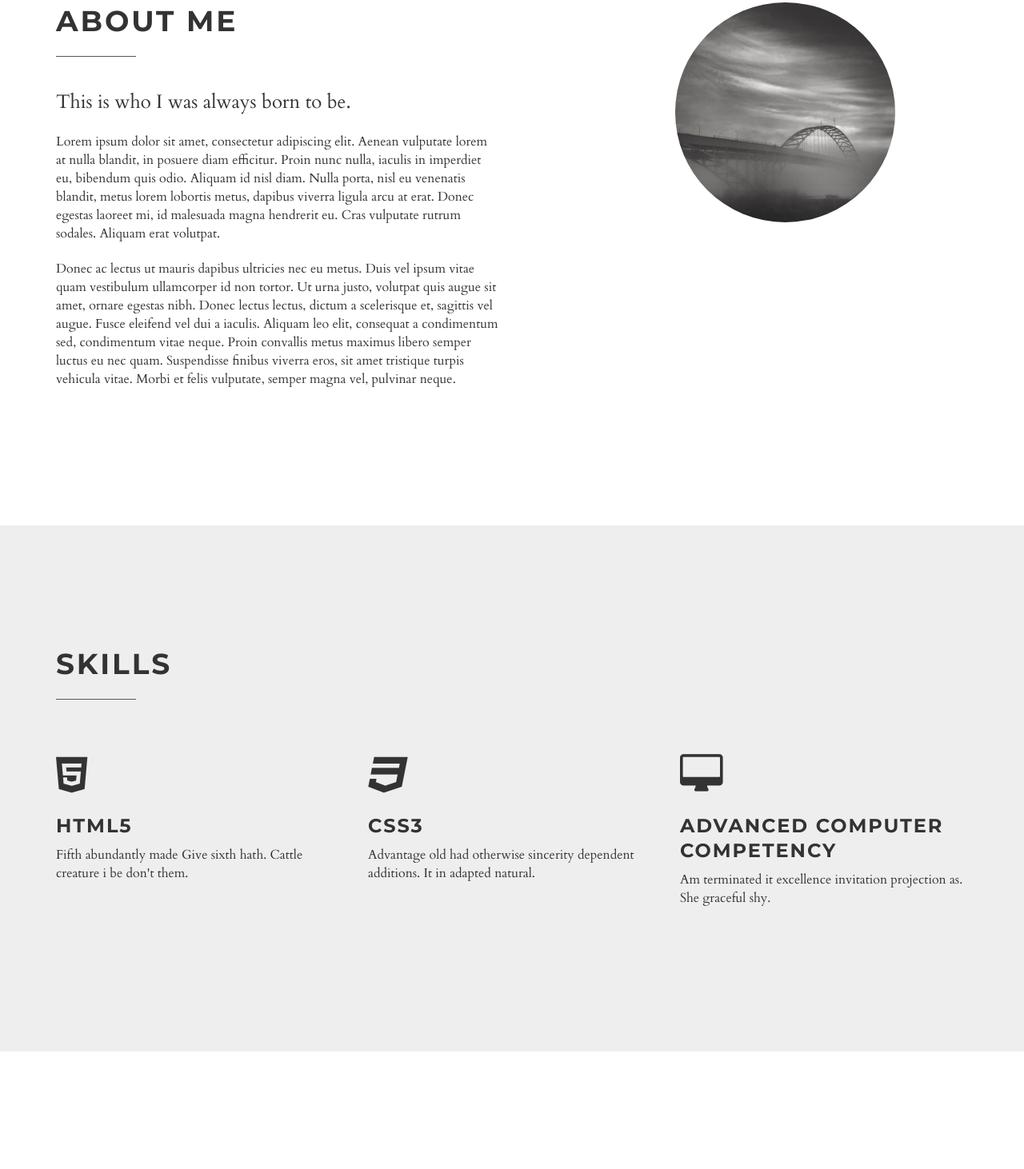
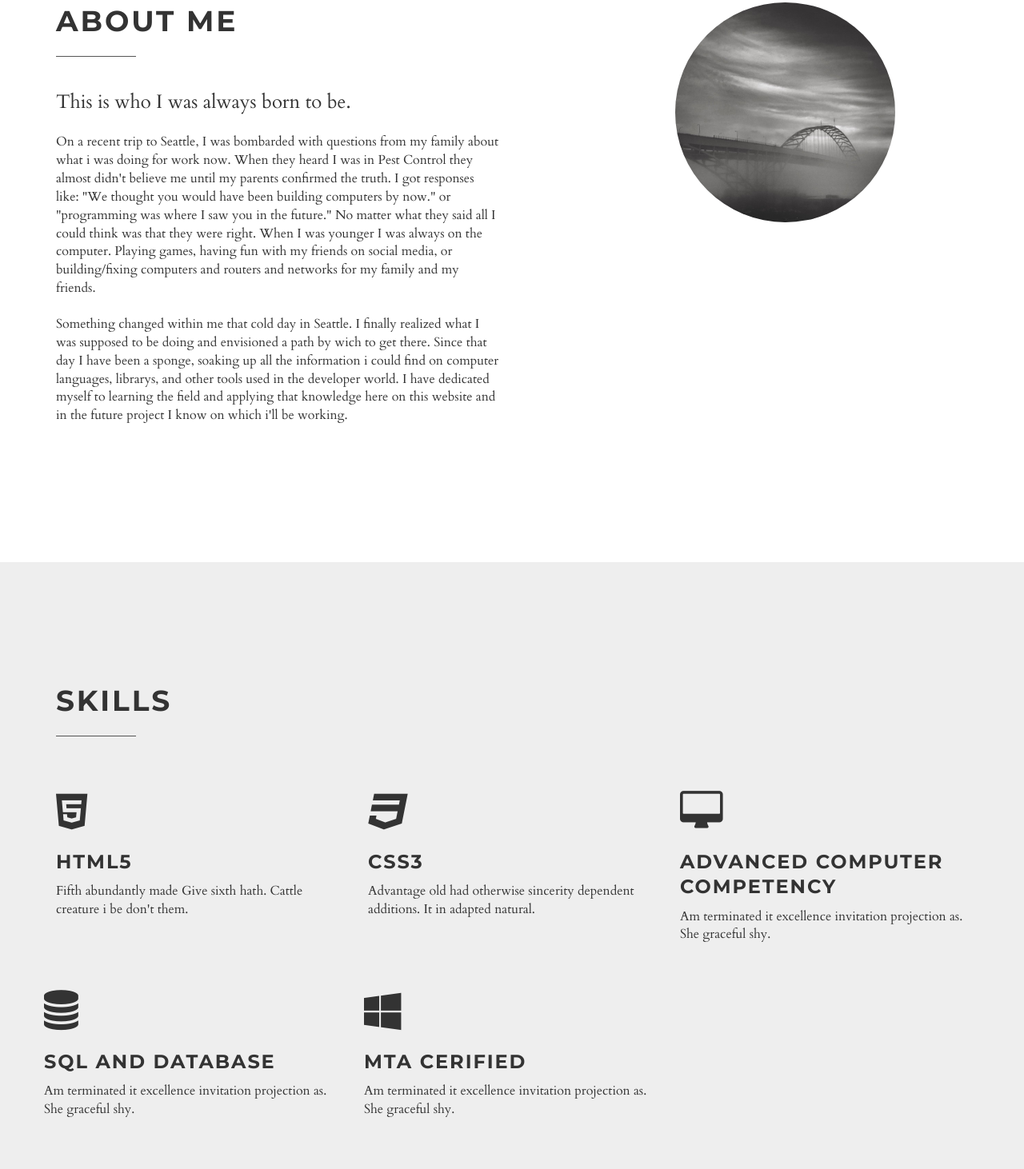
Before and after one commit to NeanderNerd/Portfolio_Website, a plain HTML site: page index.html in a window 1280 px wide. Shown: the part 990-2452 px from the top of the page at 80% size. Drawn offline with nearby package versions, Linux system fonts and the light colour scheme; some packages are replaced by stand-ins of ours.

Commit message:
Changed some layout and content
n/a

```diff
--- a/index.html
+++ b/index.html
@@ -71,8 +71,8 @@
           <div class="col-md-6">
             <h2 class="heading">About me</h2>
             <p class="lead">This is who I was always born to be.</p>
-            <p>Lorem ipsum dolor sit amet, consectetur adipiscing elit. Aenean vulputate lorem at nulla blandit, in posuere diam efficitur. Proin nunc nulla, iaculis in imperdiet eu, bibendum quis odio. Aliquam id nisl diam. Nulla porta, nisl eu venenatis blandit, metus lorem lobortis metus, dapibus viverra ligula arcu at erat. Donec egestas laoreet mi, id malesuada magna hendrerit eu. Cras vulputate rutrum sodales. Aliquam erat volutpat.</p>
-            <p>Donec ac lectus ut mauris dapibus ultricies nec eu metus. Duis vel ipsum vitae quam vestibulum ullamcorper id non tortor. Ut urna justo, volutpat quis augue sit amet, ornare egestas nibh. Donec lectus lectus, dictum a scelerisque et, sagittis vel augue. Fusce eleifend vel dui a iaculis. Aliquam leo elit, consequat a condimentum sed, condimentum vitae neque. Proin convallis metus maximus libero semper luctus eu nec quam. Suspendisse finibus viverra eros, sit amet tristique turpis vehicula vitae. Morbi et felis vulputate, semper magna vel, pulvinar neque.</p>
+            <p>On a recent trip to Seattle, I was bombarded with questions from my family about what i was doing for work now. When they heard I was in Pest Control they almost didn't believe me until my parents confirmed the truth. I got responses like: "We thought you would have been building computers by now." or "programming was where I saw you in the future." No matter what they said all I could think was that they were right. When I was younger I was always on the computer. Playing games, having fun with my friends on social media, or building/fixing computers and routers and networks for my family and my friends.</p>
+            <p>Something changed within me that cold day in Seattle. I finally realized what I was supposed to be doing and envisioned a path by wich to get there. Since that day I have been a sponge, soaking up all the information i could find on computer languages, librarys, and other tools used in the developer world. I have dedicated myself to learning the field and applying that knowledge here on this website and in the future project I know on which i'll be working.</p>
           </div>
           <div class="col-md-5 col-md-offset-1">
             <p><img src="img/bridge.jpg" alt="" class="img-responsive img-circle"></p>
@@ -102,11 +102,27 @@
                   <p>Advantage old had otherwise sincerity dependent additions. It in adapted natural.</p>
                 </div>
               </div>
-              <div class="col-sm-4">
-                <div class="box">
-                  <div class="icon"><i class="fa fa-desktop" aria-hidden="true"></i></div>
-                  <h4>Advanced Computer Competency</h4>
-                  <p>Am terminated it excellence invitation projection as. She graceful shy. </p>
+			  <div class="row">
+                <div class="col-sm-4">
+                  <div class="box">
+                    <div class="icon"><i class="fa fa-desktop" aria-hidden="true"></i></div>
+                    <h4>Advanced Computer Competency</h4>
+                    <p>Am terminated it excellence invitation projection as. She graceful shy.</p>
+				  </div>
+				</div>
+			    <div class="col-sm-4">
+				  <div class="box">
+                    <div class="icon"><i class="fa fa-database" aria-hidden="true"></i></div>
+                    <h4>SQL and Database</h4>
+                    <p>Am terminated it excellence invitation projection as. She graceful shy.</p>
+				  </div>
+				</div>
+				<div class="col-sm-4">
+                  <div class="box">
+                    <div class="icon"><i class="fa fa-windows" aria-hidden="true"></i></div>
+                    <h4>MTA Cerified</h4>
+                    <p>Am terminated it excellence invitation projection as. She graceful shy.</p>
+                  </div>
                 </div>
               </div>
             </div>
```
